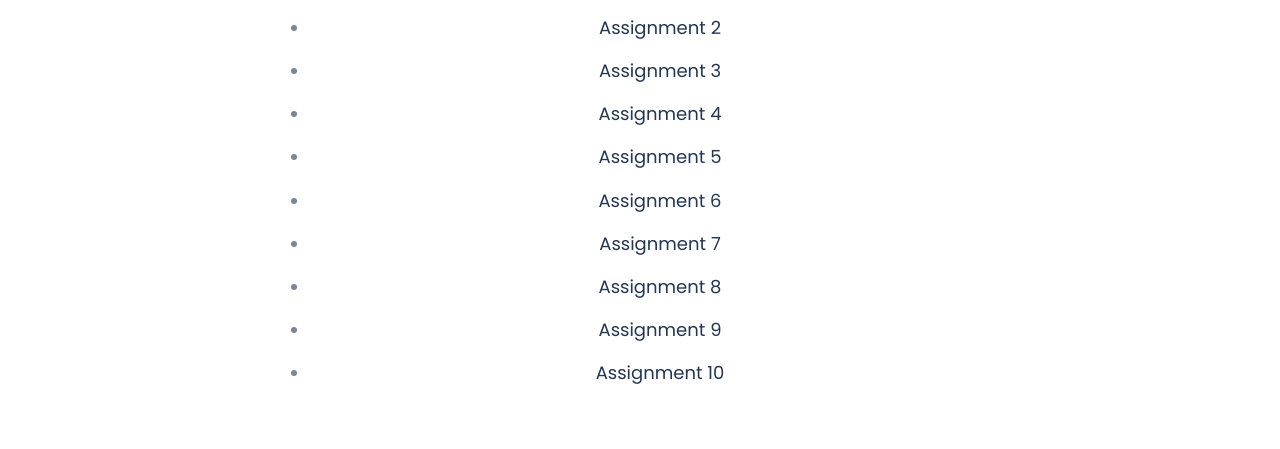
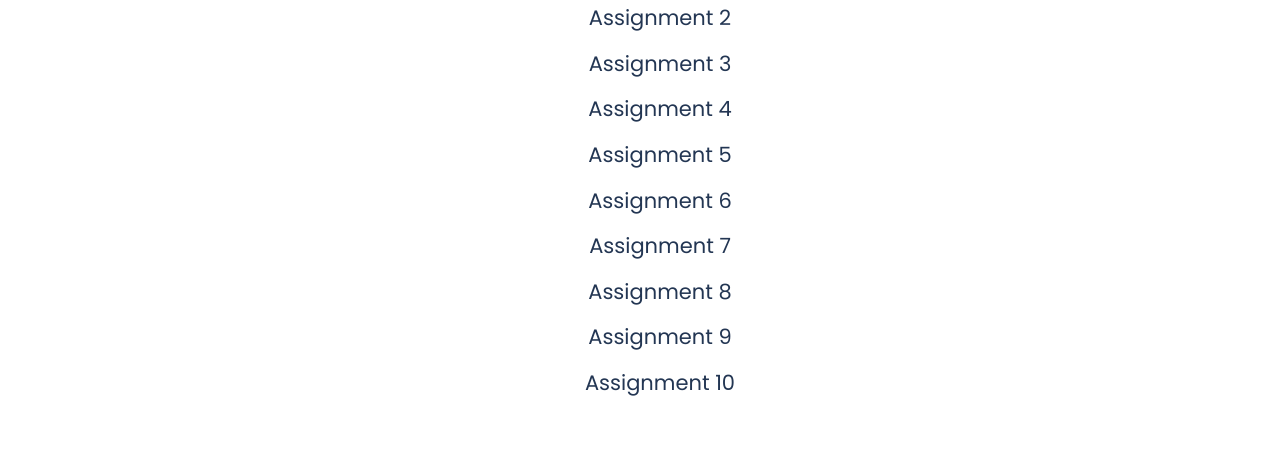
Before and after one commit to paingha/portfolio, a plain HTML site: page school-work/index.html in a window 1280 px wide. Shown: the part 351-800 px from the top of the page. Drawn offline with Linux system fonts and the light colour scheme.

Commit message:
Style edits

```diff
--- a/main.css
+++ b/main.css
@@ -12,9 +12,14 @@
 	align-content: center;
 	align-items: center;
 	justify-content: center;
+	list-style: none;
 }
 .list-item{
 	margin-bottom: 0.8em;
+	font-size: 21px;
+}
+.list-item:hover{
+	text-decoration: underline;
 }
 figure {
 	position: absolute;
```
